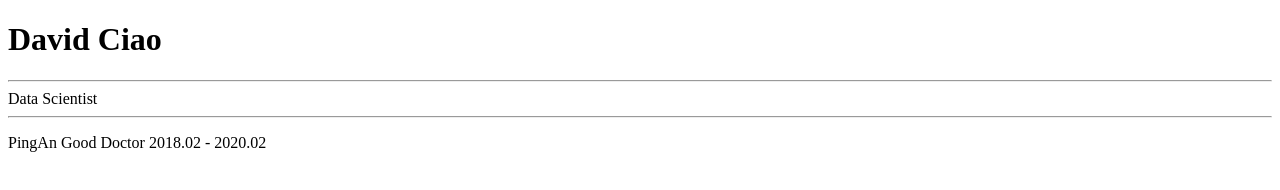
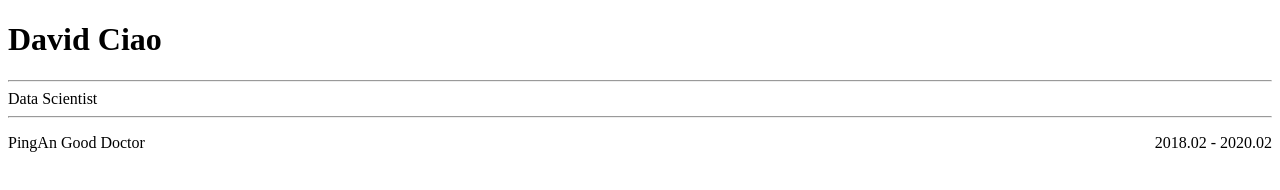
Before and after one commit to donconfucian/resume, a plain HTML site: page index.html in a window 1280 px wide. Drawn offline with Linux system fonts and the light colour scheme.

Commit message:
style update

```diff
--- a/styles.css
+++ b/styles.css
@@ -3,5 +3,5 @@ h1 {
 }
 
 .right {
-    text-align: right;
+    float: right;
 }
```
